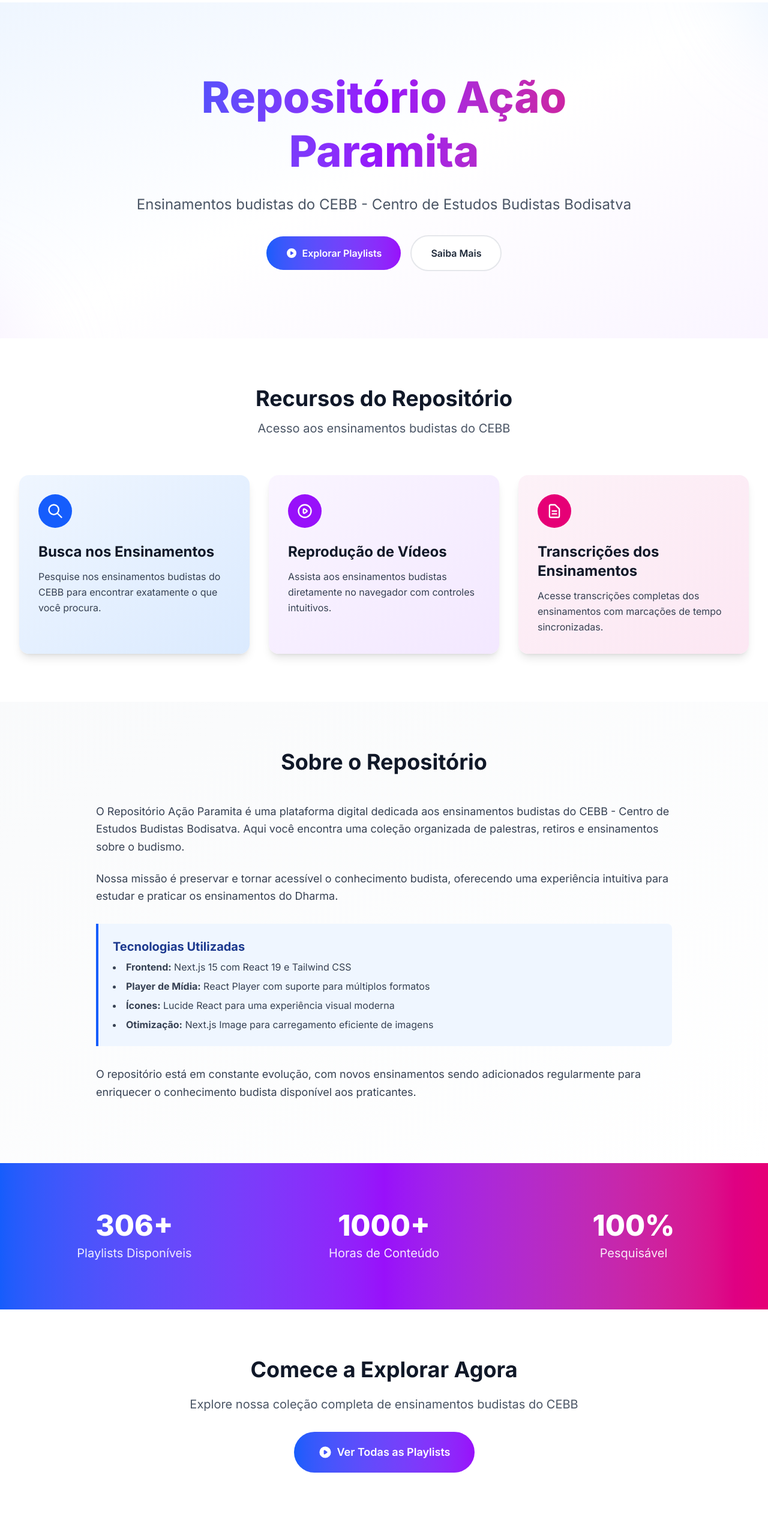
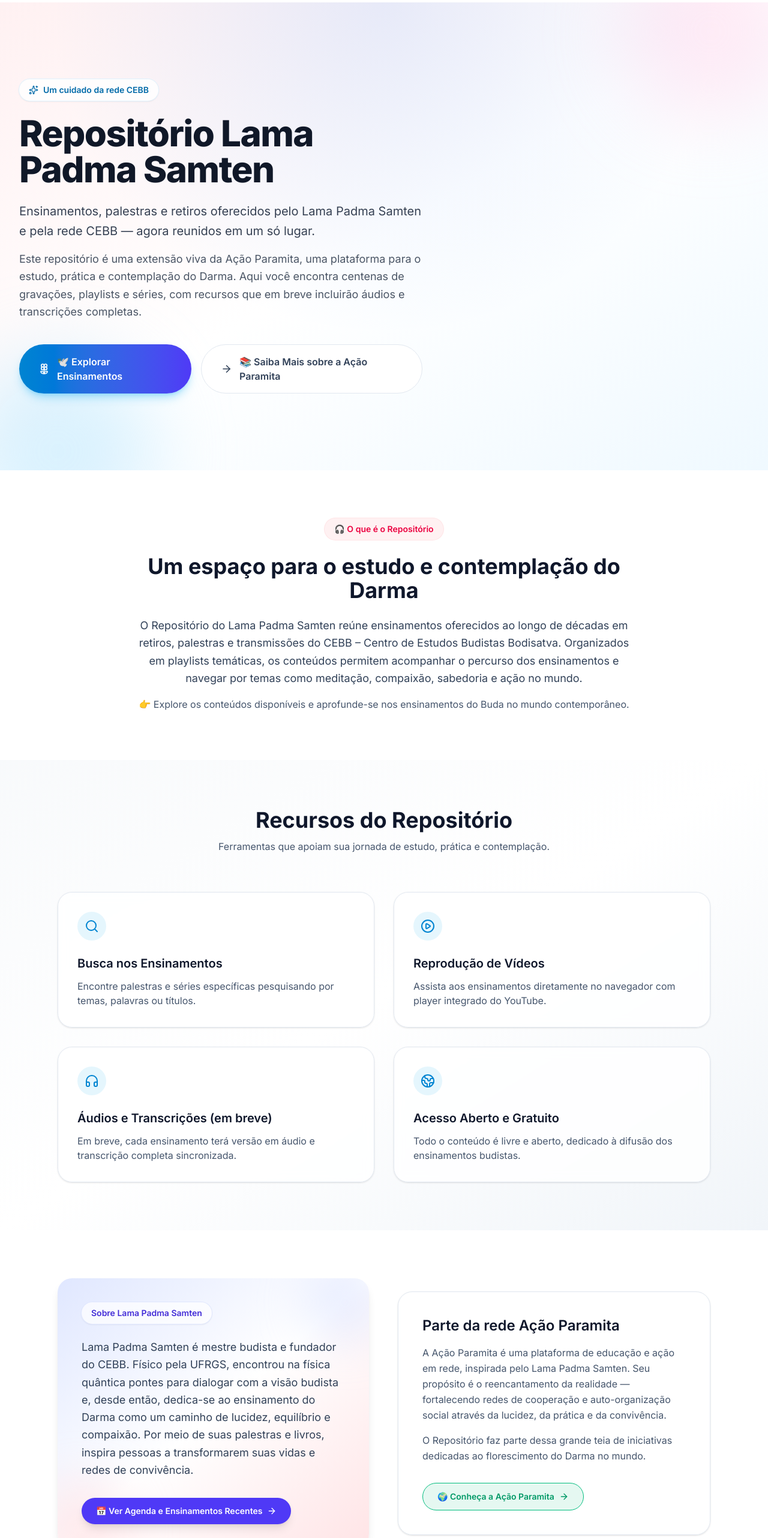
Before and after one commit to menegattb/repositoriolama, a Next.js app: page / in a window 1280 px wide. Shown: the part 60-2624 px from the top of the page at 60% size. Before the commit the page ends 2595 px from the top, so only its background shows below. Built offline with nearby package versions, Linux system fonts and the light colour scheme.

Commit message:
chore: release v1.1

```diff
--- a/package.json
+++ b/package.json
@@ -1,6 +1,6 @@
 {
   "name": "repositoriolama",
-  "version": "0.1.0",
+  "version": "1.1.0",
   "private": true,
   "scripts": {
     "dev": "next dev --turbopack",
--- a/src/app/page.tsx
+++ b/src/app/page.tsx
@@ -1,175 +1,273 @@
+import {
+  ArrowRight,
+  Flower2 as LotusIcon,
+  Globe2,
+  Headphones,
+  Infinity as InfinityIcon,
+  PlayCircle,
+  Search,
+  Sparkles,
+} from 'lucide-react';
+
+const features = [
+  {
+    title: 'Busca nos Ensinamentos',
+    description:
+      'Encontre palestras e séries específicas pesquisando por temas, palavras ou títulos.',
+    icon: Search,
+  },
+  {
+    title: 'Reprodução de Vídeos',
+    description:
+      'Assista aos ensinamentos diretamente no navegador com player integrado do YouTube.',
+    icon: PlayCircle,
+  },
+  {
+    title: 'Áudios e Transcrições (em breve)',
+    description:
+      'Em breve, cada ensinamento terá versão em áudio e transcrição completa sincronizada.',
+    icon: Headphones,
+  },
+  {
+    title: 'Acesso Aberto e Gratuito',
+    description:
+      'Todo o conteúdo é livre e aberto, dedicado à difusão dos ensinamentos budistas.',
+    icon: Globe2,
+  },
+];
+
+const stats = [
+  { label: 'playlists de ensinamentos', value: '300+' },
+  { label: 'horas de conteúdo disponível', value: '1000+' },
+  { label: 'conteúdo pesquisável', value: '100%' },
+  { label: 'possibilidades de prática e contemplação', value: '∞' },
+];
+
 export default function Home() {
   return (
-    <>
-      {/* Hero Section */}
-      <section className="relative bg-gradient-to-br from-blue-50 via-white to-purple-50 min-h-[70vh] flex items-center">
-        <div className="absolute inset-0 overflow-hidden">
-          <div className="absolute -top-1/2 -right-1/4 w-96 h-96 bg-blue-200 rounded-full mix-blend-multiply filter blur-3xl opacity-30 animate-blob"></div>
-          <div className="absolute -bottom-1/2 -left-1/4 w-96 h-96 bg-purple-200 rounded-full mix-blend-multiply filter blur-3xl opacity-30 animate-blob animation-delay-2000"></div>
+    <main className="flex flex-col bg-white text-gray-900">
+      <section className="relative overflow-hidden bg-gradient-to-br from-rose-50 via-white to-sky-50">
+        <div className="absolute inset-0">
+          <div className="absolute -top-24 -right-12 h-72 w-72 rounded-full bg-pink-200/40 blur-3xl"></div>
+          <div className="absolute -bottom-32 -left-16 h-80 w-80 rounded-full bg-sky-200/50 blur-3xl"></div>
+          <div className="absolute inset-0 bg-[radial-gradient(circle_at_top,_rgba(59,130,246,0.12),_transparent_55%)]"></div>
         </div>
 
-        <div className="relative max-w-7xl mx-auto px-4 sm:px-6 lg:px-8 py-20">
-          <div className="text-center max-w-4xl mx-auto">
-            <h1 className="text-5xl md:text-7xl font-extrabold text-transparent bg-clip-text bg-gradient-to-r from-blue-600 via-purple-600 to-pink-600 mb-6 leading-tight">
-              Repositório Ação Paramita
+        <div className="relative mx-auto flex max-w-7xl flex-col items-center px-4 py-24 sm:px-6 lg:px-8 lg:flex-row lg:py-32">
+          <div className="w-full max-w-2xl text-center lg:text-left">
+            <span className="inline-flex items-center gap-2 rounded-full bg-white/80 px-4 py-2 text-sm font-semibold text-sky-700 shadow-sm ring-1 ring-sky-100 backdrop-blur">
+              <Sparkles className="h-4 w-4" aria-hidden />
+              Um cuidado da rede CEBB
+            </span>
+            <h1 className="mt-6 text-4xl font-extrabold tracking-tight text-gray-900 sm:text-5xl md:text-6xl">
+              Repositório Lama Padma Samten
             </h1>
-
-            <p className="text-xl md:text-2xl text-gray-600 mb-8 leading-relaxed">
-              Ensinamentos budistas do CEBB - Centro de Estudos Budistas Bodisatva
+            <p className="mt-6 text-lg leading-relaxed text-gray-700 sm:text-xl">
+              Ensinamentos, palestras e retiros oferecidos pelo Lama Padma Samten e pela rede CEBB —
+              agora reunidos em um só lugar.
+            </p>
+            <p className="mt-4 text-base leading-relaxed text-gray-600 sm:text-lg">
+              Este repositório é uma extensão viva da Ação Paramita, uma plataforma para o estudo,
+              prática e contemplação do Darma. Aqui você encontra centenas de gravações, playlists e
+              séries, com recursos que em breve incluirão áudios e transcrições completas.
             </p>
 
-            <div className="flex flex-col sm:flex-row gap-4 justify-center items-center">
+            <div className="mt-10 flex flex-col gap-4 sm:flex-row sm:justify-center lg:justify-start">
               <a
                 href="/playlists"
-                className="px-8 py-4 bg-gradient-to-r from-blue-600 to-purple-600 text-white font-semibold rounded-full hover:shadow-2xl hover:scale-105 transition-all duration-300 flex items-center gap-2"
+                className="inline-flex items-center justify-center gap-3 rounded-full bg-gradient-to-r from-sky-600 to-indigo-600 px-8 py-4 text-base font-semibold text-white shadow-lg shadow-sky-500/30 transition hover:shadow-xl hover:shadow-sky-500/40"
               >
-                <svg xmlns="http://www.w3.org/2000/svg" className="h-5 w-5" viewBox="0 0 20 20" fill="currentColor">
-                  <path fillRule="evenodd" d="M10 18a8 8 0 100-16 8 8 0 000 16zM9.555 7.168A1 1 0 008 8v4a1 1 0 001.555.832l3-2a1 1 0 000-1.664l-3-2z" clipRule="evenodd" />
-                </svg>
-                Explorar Playlists
+                <LotusIcon className="h-5 w-5" aria-hidden />
+                🕊️ Explorar Ensinamentos
               </a>
-
               <a
-                href="#about"
-                className="px-8 py-4 bg-white text-gray-800 font-semibold rounded-full border-2 border-gray-200 hover:border-purple-400 hover:shadow-lg transition-all duration-300"
+                href="#acao-paramita"
+                className="inline-flex items-center justify-center gap-3 rounded-full border border-slate-200 bg-white px-8 py-4 text-base font-semibold text-slate-700 transition hover:border-indigo-400 hover:text-indigo-600"
               >
-                Saiba Mais
+                <ArrowRight className="h-5 w-5" aria-hidden />
+                📚 Saiba Mais sobre a Ação Paramita
               </a>
             </div>
           </div>
         </div>
       </section>
 
-      {/* Features Section */}
-      <section className="py-20 bg-white">
-        <div className="max-w-7xl mx-auto px-4 sm:px-6 lg:px-8">
-          <div className="text-center mb-16">
-            <h2 className="text-4xl font-bold text-gray-900 mb-4">Recursos do Repositório</h2>
-            <p className="text-xl text-gray-600">Acesso aos ensinamentos budistas do CEBB</p>
-          </div>
-
-          <div className="grid grid-cols-1 md:grid-cols-3 gap-8">
-            {/* Feature 1 */}
-            <div className="bg-gradient-to-br from-blue-50 to-blue-100 p-8 rounded-2xl shadow-lg hover:shadow-2xl transition-all duration-300 hover:-translate-y-2">
-              <div className="bg-blue-600 w-14 h-14 rounded-full flex items-center justify-center mb-6">
-                <svg xmlns="http://www.w3.org/2000/svg" className="h-7 w-7 text-white" fill="none" viewBox="0 0 24 24" stroke="currentColor">
-                  <path strokeLinecap="round" strokeLinejoin="round" strokeWidth={2} d="M21 21l-6-6m2-5a7 7 0 11-14 0 7 7 0 0114 0z" />
-                </svg>
-              </div>
-              <h3 className="text-2xl font-bold text-gray-900 mb-3">Busca nos Ensinamentos</h3>
-              <p className="text-gray-700 leading-relaxed">
-                Pesquise nos ensinamentos budistas do CEBB para encontrar exatamente o que você procura.
+      <section className="bg-white py-20" id="sobre">
+        <div className="mx-auto max-w-4xl px-4 sm:px-6 lg:px-8 text-center">
+          <span className="inline-flex items-center justify-center rounded-full bg-rose-50 px-4 py-2 text-sm font-semibold text-rose-600 ring-1 ring-rose-100">
+            🎧 O que é o Repositório
+          </span>
+          <h2 className="mt-6 text-3xl font-bold text-slate-900 sm:text-4xl">
+            Um espaço para o estudo e contemplação do Darma
+          </h2>
+          <p className="mt-6 text-lg leading-relaxed text-slate-700">
+            O Repositório do Lama Padma Samten reúne ensinamentos oferecidos ao longo de décadas em
+            retiros, palestras e transmissões do CEBB – Centro de Estudos Budistas Bodisatva.
+            Organizados em playlists temáticas, os conteúdos permitem acompanhar o percurso dos
+            ensinamentos e navegar por temas como meditação, compaixão, sabedoria e ação no mundo.
+          </p>
+          <p className="mt-4 text-base leading-relaxed text-slate-600">
+            👉 Explore os conteúdos disponíveis e aprofunde-se nos ensinamentos do Buda no mundo
+            contemporâneo.
           </p>
         </div>
+      </section>
 
-            {/* Feature 2 */}
-            <div className="bg-gradient-to-br from-purple-50 to-purple-100 p-8 rounded-2xl shadow-lg hover:shadow-2xl transition-all duration-300 hover:-translate-y-2">
-              <div className="bg-purple-600 w-14 h-14 rounded-full flex items-center justify-center mb-6">
-                <svg xmlns="http://www.w3.org/2000/svg" className="h-7 w-7 text-white" fill="none" viewBox="0 0 24 24" stroke="currentColor">
-                  <path strokeLinecap="round" strokeLinejoin="round" strokeWidth={2} d="M14.752 11.168l-3.197-2.132A1 1 0 0010 9.87v4.263a1 1 0 001.555.832l3.197-2.132a1 1 0 000-1.664z" />
-                  <path strokeLinecap="round" strokeLinejoin="round" strokeWidth={2} d="M21 12a9 9 0 11-18 0 9 9 0 0118 0z" />
-                </svg>
-              </div>
-              <h3 className="text-2xl font-bold text-gray-900 mb-3">Reprodução de Vídeos</h3>
-              <p className="text-gray-700 leading-relaxed">
-                Assista aos ensinamentos budistas diretamente no navegador com controles intuitivos.
+      <section className="bg-gradient-to-br from-slate-50 via-white to-slate-100 py-20">
+        <div className="mx-auto max-w-6xl px-4 sm:px-6 lg:px-8">
+          <div className="text-center">
+            <h2 className="text-3xl font-bold text-slate-900 sm:text-4xl">Recursos do Repositório</h2>
+            <p className="mt-3 text-base text-slate-600">
+              Ferramentas que apoiam sua jornada de estudo, prática e contemplação.
             </p>
           </div>
-
-            {/* Feature 3 */}
-            <div className="bg-gradient-to-br from-pink-50 to-pink-100 p-8 rounded-2xl shadow-lg hover:shadow-2xl transition-all duration-300 hover:-translate-y-2">
-              <div className="bg-pink-600 w-14 h-14 rounded-full flex items-center justify-center mb-6">
-                <svg xmlns="http://www.w3.org/2000/svg" className="h-7 w-7 text-white" fill="none" viewBox="0 0 24 24" stroke="currentColor">
-                  <path strokeLinecap="round" strokeLinejoin="round" strokeWidth={2} d="M9 12h6m-6 4h6m2 5H7a2 2 0 01-2-2V5a2 2 0 012-2h5.586a1 1 0 01.707.293l5.414 5.414a1 1 0 01.293.707V19a2 2 0 01-2 2z" />
-                </svg>
+          <div className="mt-16 grid gap-8 md:grid-cols-2">
+            {features.map((feature) => (
+              <div
+                key={feature.title}
+                className="group rounded-3xl border border-slate-200 bg-white/80 p-8 shadow-sm backdrop-blur transition hover:-translate-y-1 hover:shadow-xl"
+              >
+                <div className="flex h-12 w-12 items-center justify-center rounded-full bg-sky-500/10 text-sky-600">
+                  <feature.icon className="h-6 w-6" aria-hidden />
                 </div>
-              <h3 className="text-2xl font-bold text-gray-900 mb-3">Transcrições dos Ensinamentos</h3>
-              <p className="text-gray-700 leading-relaxed">
-                Acesse transcrições completas dos ensinamentos com marcações de tempo sincronizadas.
-              </p>
+                <h3 className="mt-6 text-xl font-semibold text-slate-900">{feature.title}</h3>
+                <p className="mt-3 text-base text-slate-600">{feature.description}</p>
               </div>
+            ))}
           </div>
         </div>
       </section>
 
-      {/* About Section */}
-      <section id="about" className="py-20 bg-gradient-to-br from-gray-50 to-white">
-        <div className="max-w-5xl mx-auto px-4 sm:px-6 lg:px-8">
-          <div className="text-center mb-12">
-            <h2 className="text-3xl md:text-4xl font-bold text-gray-900 mb-4">
-              Sobre o Repositório
-            </h2>
+      <section className="bg-white py-20" id="lama">
+        <div className="mx-auto flex max-w-6xl flex-col gap-12 px-4 sm:px-6 lg:flex-row lg:items-center lg:px-8">
+          <div className="relative flex-1 overflow-hidden rounded-3xl bg-gradient-to-br from-indigo-100 via-white to-rose-100 p-10 shadow-lg">
+            <div className="absolute -right-6 -top-6 h-32 w-32 rounded-full bg-indigo-200/40 blur-2xl"></div>
+            <div className="absolute -left-10 -bottom-12 h-40 w-40 rounded-full bg-rose-200/40 blur-2xl"></div>
+            <div className="relative">
+              <span className="inline-flex items-center gap-2 rounded-full bg-white/70 px-4 py-2 text-sm font-semibold text-indigo-700 shadow ring-1 ring-indigo-100 backdrop-blur">
+                Sobre Lama Padma Samten
+              </span>
+              <p className="mt-6 text-lg leading-relaxed text-slate-700">
+                Lama Padma Samten é mestre budista e fundador do CEBB. Físico pela UFRGS, encontrou
+                na física quântica pontes para dialogar com a visão budista e, desde então, dedica-se
+                ao ensinamento do Darma como um caminho de lucidez, equilíbrio e compaixão. Por meio de
+                suas palestras e livros, inspira pessoas a transformarem suas vidas e redes de
+                convivência.
+              </p>
+              <a
+                href="https://acaoparamita.org/agenda"
+                target="_blank"
+                rel="noreferrer"
+                className="mt-8 inline-flex items-center gap-2 rounded-full bg-indigo-600 px-6 py-3 text-sm font-semibold text-white shadow-lg transition hover:bg-indigo-700"
+              >
+                📅 Ver Agenda e Ensinamentos Recentes
+                <ArrowRight className="h-4 w-4" aria-hidden />
+              </a>
+            </div>
           </div>
 
-          <div className="prose prose-lg mx-auto text-gray-700">
-            <p className="text-lg leading-relaxed mb-6">
-              O Repositório Ação Paramita é uma plataforma digital dedicada aos ensinamentos budistas do CEBB - Centro de Estudos Budistas Bodisatva.
-              Aqui você encontra uma coleção organizada de palestras, retiros e ensinamentos sobre o budismo.
+          <div className="flex-1 rounded-3xl border border-slate-200 p-10 shadow-sm">
+            <h3 className="text-2xl font-semibold text-slate-900">Parte da rede Ação Paramita</h3>
+            <p className="mt-4 text-base leading-relaxed text-slate-600">
+              A Ação Paramita é uma plataforma de educação e ação em rede, inspirada pelo Lama Padma
+              Samten. Seu propósito é o reencantamento da realidade — fortalecendo redes de cooperação
+              e auto-organização social através da lucidez, da prática e da convivência.
             </p>
-
-            <p className="text-lg leading-relaxed mb-6">
-              Nossa missão é preservar e tornar acessível o conhecimento budista,
-              oferecendo uma experiência intuitiva para estudar e praticar os ensinamentos do Dharma.
+            <p className="mt-4 text-base leading-relaxed text-slate-600">
+              O Repositório faz parte dessa grande teia de iniciativas dedicadas ao florescimento do
+              Darma no mundo.
             </p>
-
-            <div className="bg-blue-50 border-l-4 border-blue-600 p-6 rounded-r-lg my-8">
-              <h3 className="text-xl font-bold text-blue-900 mb-2">Tecnologias Utilizadas</h3>
-              <ul className="list-disc list-inside text-gray-700 space-y-2">
-                <li><strong>Frontend:</strong> Next.js 15 com React 19 e Tailwind CSS</li>
-                <li><strong>Player de Mídia:</strong> React Player com suporte para múltiplos formatos</li>
-                <li><strong>Ícones:</strong> Lucide React para uma experiência visual moderna</li>
-                <li><strong>Otimização:</strong> Next.js Image para carregamento eficiente de imagens</li>
-              </ul>
-            </div>
-
-            <p className="text-lg leading-relaxed mb-6">
-              O repositório está em constante evolução, com novos ensinamentos sendo adicionados regularmente
-              para enriquecer o conhecimento budista disponível aos praticantes.
-            </p>
+            <a
+              id="acao-paramita"
+              href="https://acaoparamita.org"
+              target="_blank"
+              rel="noreferrer"
+              className="mt-8 inline-flex items-center gap-2 rounded-full border border-emerald-500 bg-emerald-500/10 px-6 py-3 text-sm font-semibold text-emerald-600 transition hover:bg-emerald-500/20"
+            >
+              🌍 Conheça a Ação Paramita
+              <ArrowRight className="h-4 w-4" aria-hidden />
+            </a>
           </div>
         </div>
       </section>
 
-      {/* Stats Section */}
-      <section className="py-20 bg-gradient-to-r from-blue-600 via-purple-600 to-pink-600">
-        <div className="max-w-7xl mx-auto px-4 sm:px-6 lg:px-8">
-          <div className="grid grid-cols-1 md:grid-cols-3 gap-8 text-center text-white">
-            <div className="transform hover:scale-105 transition-transform duration-300">
-              <div className="text-5xl font-extrabold mb-2">306+</div>
-              <div className="text-xl opacity-90">Playlists Disponíveis</div>
+      <section className="bg-gradient-to-r from-sky-600 via-indigo-600 to-rose-600 py-20 text-white">
+        <div className="mx-auto max-w-6xl px-4 sm:px-6 lg:px-8">
+          <h2 className="text-center text-3xl font-semibold sm:text-4xl">O Repositório em Números</h2>
+          <div className="mt-12 grid gap-8 sm:grid-cols-2 lg:grid-cols-4">
+            {stats.map((stat) => (
+              <div
+                key={stat.label}
+                className="rounded-3xl bg-white/10 p-8 text-center shadow-lg backdrop-blur transition hover:bg-white/15"
+              >
+                <div className="text-5xl font-extrabold">
+                  {stat.value === '∞' ? (
+                    <InfinityIcon className="mx-auto h-14 w-14" aria-hidden />
+                  ) : (
+                    stat.value
+                  )}
                 </div>
-            <div className="transform hover:scale-105 transition-transform duration-300">
-              <div className="text-5xl font-extrabold mb-2">1000+</div>
-              <div className="text-xl opacity-90">Horas de Conteúdo</div>
+                <p className="mt-4 text-sm font-medium uppercase tracking-wide text-white/80">
+                  {stat.label}
+                </p>
               </div>
-            <div className="transform hover:scale-105 transition-transform duration-300">
-              <div className="text-5xl font-extrabold mb-2">100%</div>
-              <div className="text-xl opacity-90">Pesquisável</div>
-            </div>
+            ))}
           </div>
         </div>
       </section>
 
-      {/* CTA Section */}
-      <section className="py-20 bg-white">
-        <div className="max-w-4xl mx-auto px-4 sm:px-6 lg:px-8 text-center">
-          <h2 className="text-4xl font-bold text-gray-900 mb-6">
-            Comece a Explorar Agora
+      <section className="bg-white py-20">
+        <div className="mx-auto max-w-4xl px-4 text-center sm:px-6 lg:px-8">
+          <h2 className="text-3xl font-bold text-slate-900 sm:text-4xl">
+            Um convite à escuta e à transformação
           </h2>
-          <p className="text-xl text-gray-600 mb-8">
-            Explore nossa coleção completa de ensinamentos budistas do CEBB
+          <p className="mt-6 text-lg leading-relaxed text-slate-700">
+            Os ensinamentos aqui reunidos são um convite à escuta profunda e ao cultivo da lucidez.
+            Que cada palavra e cada silêncio possam inspirar o florescimento de sabedoria, compaixão e
+            alegria em todos os seres.
           </p>
           <a
             href="/playlists"
-            className="inline-flex items-center gap-2 px-10 py-5 bg-gradient-to-r from-blue-600 to-purple-600 text-white text-lg font-semibold rounded-full hover:shadow-2xl hover:scale-105 transition-all duration-300"
+            className="mt-10 inline-flex items-center gap-3 rounded-full bg-gradient-to-r from-rose-500 to-orange-500 px-10 py-4 text-base font-semibold text-white shadow-lg transition hover:-translate-y-0.5 hover:shadow-xl"
           >
-            <svg xmlns="http://www.w3.org/2000/svg" className="h-6 w-6" viewBox="0 0 20 20" fill="currentColor">
-              <path fillRule="evenodd" d="M10 18a8 8 0 100-16 8 8 0 000 16zM9.555 7.168A1 1 0 008 8v4a1 1 0 001.555.832l3-2a1 1 0 000-1.664l-3-2z" clipRule="evenodd" />
-            </svg>
-            Ver Todas as Playlists
+            🌼 Comece a Explorar Agora
+            <ArrowRight className="h-5 w-5" aria-hidden />
           </a>
         </div>
       </section>
-    </>
+
+      <section className="bg-slate-900 py-20 text-white">
+        <div className="mx-auto max-w-4xl px-4 sm:px-6 lg:px-8 text-center">
+          <h2 className="text-3xl font-semibold sm:text-4xl">
+            Receba as novidades do Repositório e da Ação Paramita
+          </h2>
+          <p className="mt-4 text-base text-white/80">
+            Inscreva-se para receber atualizações sobre novos ensinamentos, transcrições e retiros com
+            o Lama Padma Samten.
+          </p>
+          <form className="mt-8 flex flex-col gap-4 sm:flex-row sm:items-center sm:justify-center">
+            <label htmlFor="newsletter-email" className="sr-only">
+              E-mail
+            </label>
+            <input
+              id="newsletter-email"
+              type="email"
+              placeholder="Seu e-mail"
+              className="h-12 w-full max-w-sm rounded-full border border-white/20 bg-white/10 px-6 text-base text-white placeholder:text-white/60 focus:border-white focus:outline-none focus:ring-2 focus:ring-white"
+            />
+            <button
+              type="submit"
+              className="inline-flex h-12 items-center justify-center rounded-full bg-emerald-400 px-8 text-sm font-semibold text-slate-900 transition hover:bg-emerald-300"
+            >
+              Inscrever-se
+            </button>
+          </form>
+          <p className="mt-6 text-xs uppercase tracking-wider text-white/60">
+            Integração futura:{' '}
+            <code className="rounded bg-white/10 px-2 py-1">[fluentform id="3"]</code>
+          </p>
+        </div>
+      </section>
+    </main>
   );
 }
--- a/src/services/youtubeService.ts
+++ b/src/services/youtubeService.ts
@@ -48,7 +48,8 @@
   // Buscar primeiro vídeo de uma playlist - usar API key
   async getFirstVideoFromPlaylist(playlistId: string): Promise<string | null> {
     try {
-      const apiKey = secret.web?.api_key || secret.api_key;
+      // eslint-disable-next-line @typescript-eslint/no-explicit-any
+      const apiKey = (secret as any).web?.api_key || (secret as any).api_key;
 
       if (!apiKey) {
         console.log('API key not found');
```
Also changed, not shown: src/services/youtubePlaylistService.ts (+23 -7 lines), .eslintrc.json (added), 1 other file (tests, documents, lock files or other folders). Lines whose indentation alone changed are shown as unchanged.
